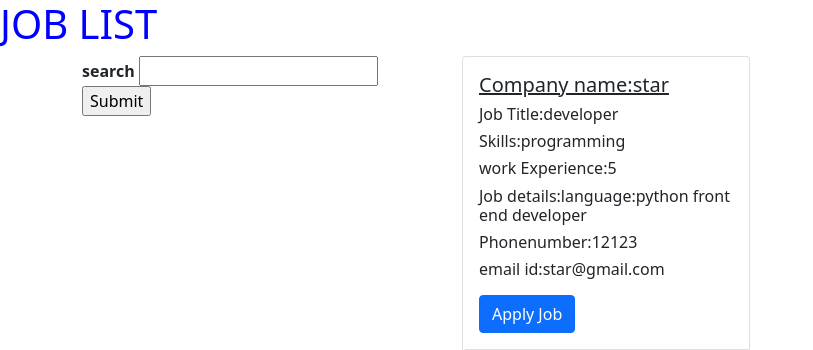
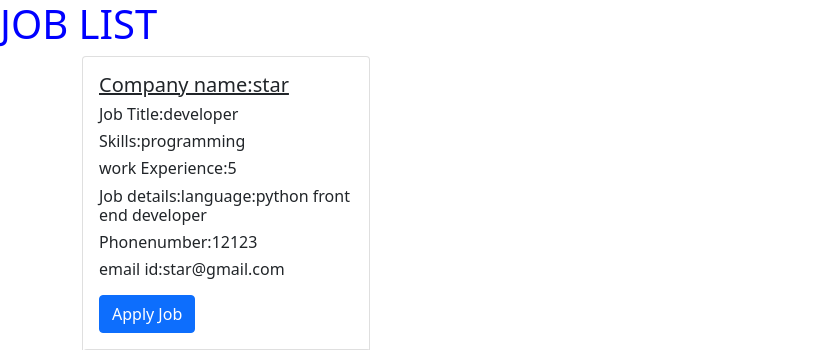
Before and after one commit to mariachacko93/JobPortalPro, a Django app: page /user/applyjobs/ in a window 1280 px wide. Shown: the top 350 px of the page, without its empty margins (0-813 px from the left). Run offline with Django 3.2, Linux system fonts and the light colour scheme; data comes from the database, SQL or seed files in the repository.

Commit message:
searchcode

```diff
--- a/user/templates/users/applyjobs.html
+++ b/user/templates/users/applyjobs.html
@@ -68,8 +68,7 @@
 
     <div class="row">
 <div class="col-4">
-        <label><b>search</b></label>
-            <input type="text" ><input type="submit"></div>
+
         <div class="col-3">
 
 
```
